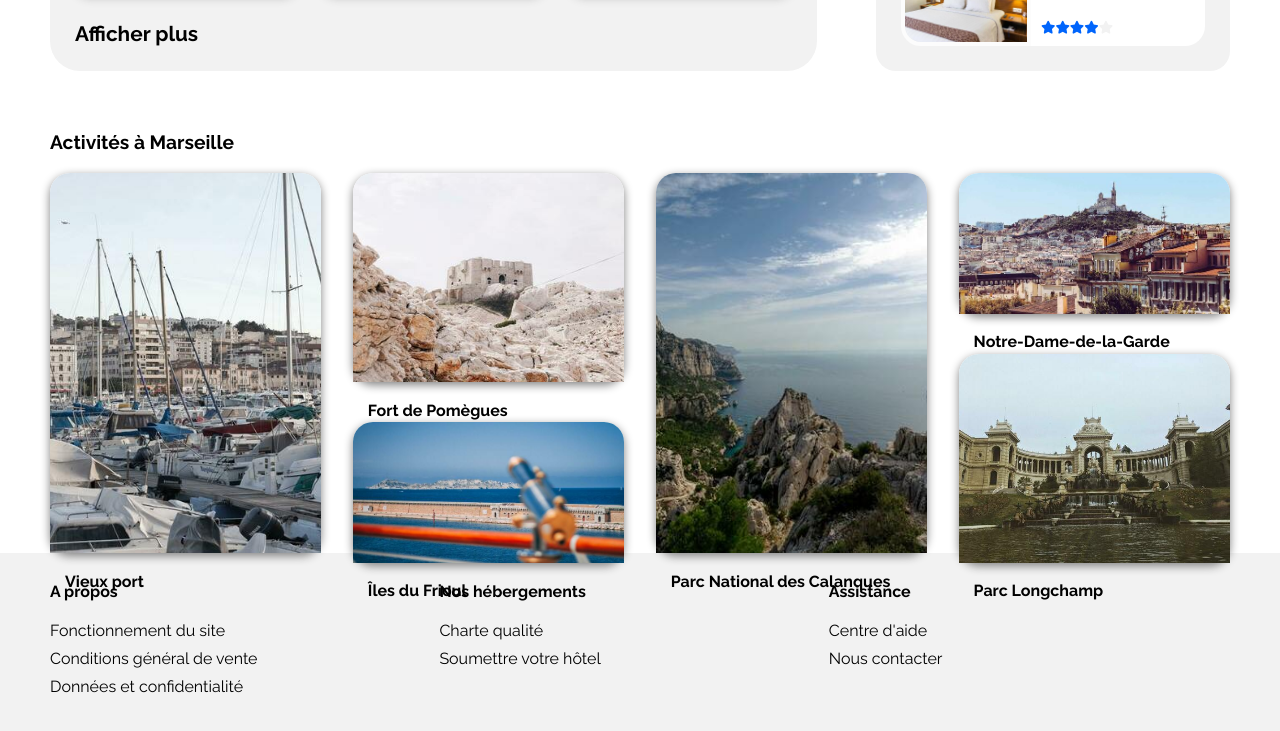
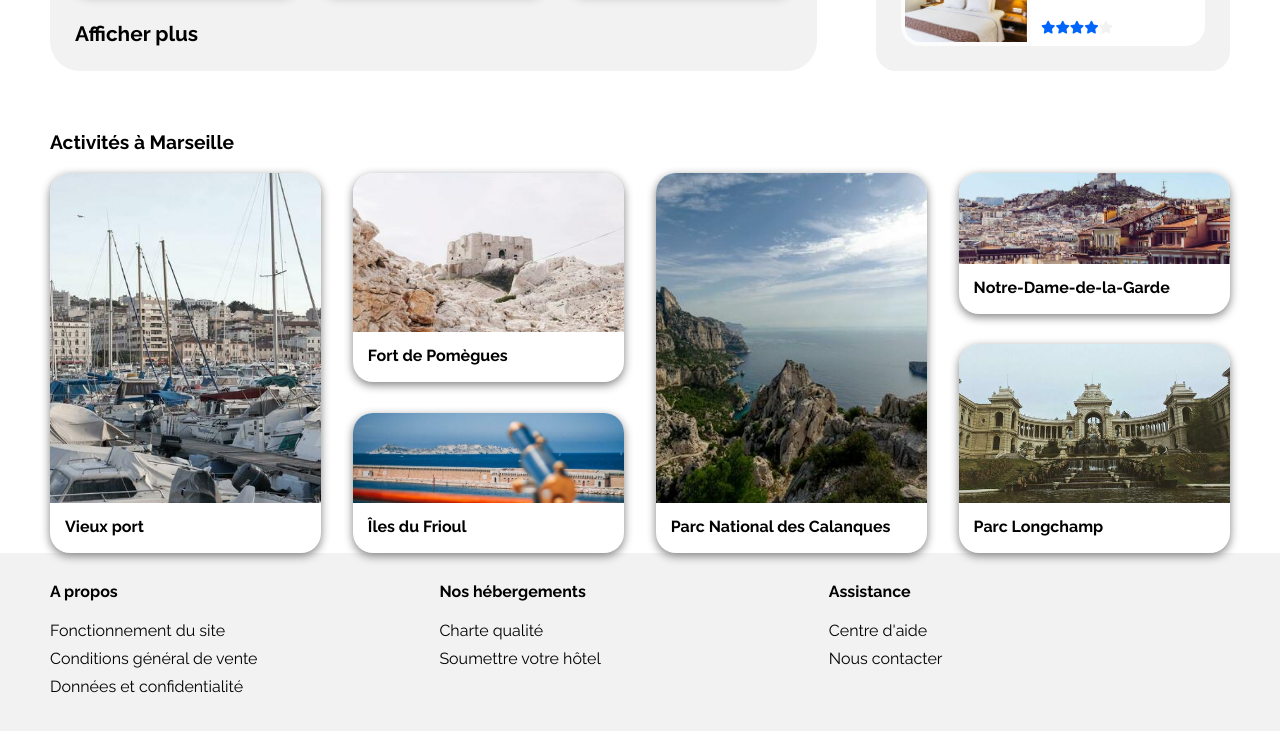
Before and after one commit to Valoucoco/ColletteValentin_2_032022, a plain HTML site: page index.html in a window 1280 px wide. Shown: the part 846-1577 px from the top of the page. Drawn offline with Linux system fonts and the light colour scheme.

Commit message:
v2 correction

```diff
--- a/assets/css/style.css
+++ b/assets/css/style.css
@@ -312,14 +312,21 @@ h3 {
   flex-wrap: wrap;
   justify-content: space-between;
 }
+#activities h2 {
+  margin: 20px 0;
+  flex-basis: 100%;
+  font-size: 1.2em;
+}
 #activities > div {
   flex-basis: 23%;
   height: 380px;
+  display: flex;
+  flex-direction: column;
+  justify-content: space-between;
 }
-#activities > div article,
-#activities > div article a,
-#activities > div article a figure {
-  height: 100%;
+#activities article {
+  border-radius: 20px;
+  box-shadow: 0px 3px 10px grey;
 }
 #activities div:nth-of-type(2) article:nth-of-type(1),
 #activities div:nth-of-type(4) article:nth-of-type(2) {
@@ -329,17 +336,15 @@ h3 {
 #activities div:nth-of-type(4) article:nth-of-type(1) {
   height: 37%;
 }
-#activities h2 {
-  margin: 20px 0;
-  flex-basis: 100%;
-  font-size: 1.2em;
-}
-#activities figcaption {
-  flex: 0 0 50px;
-  padding: 15px;
+#activities > div article,
+#activities > div article a,
+#activities > div article a figure {
+  height: 100%;
 }
 #activities article figure {
   height: 100%;
+  display: flex;
+  flex-direction: column;
 }
 #activities img {
   width: 100%;
@@ -350,10 +355,9 @@ h3 {
   border-top-right-radius: 20px;
   object-fit: cover;
 }
-#activities article {
-  border-radius: 20px;
-  box-shadow: 0px 3px 10px grey;
-  margin-bottom: 40px;
+#activities figcaption {
+  flex: 0 0 50px;
+  padding: 15px;
 }
 /*footer*/
 footer {
```
